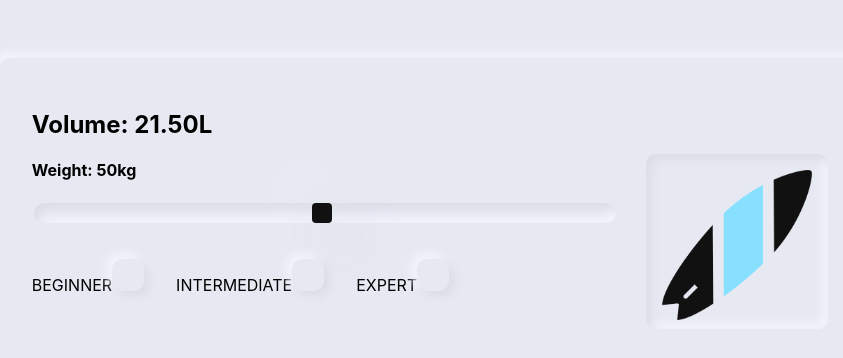
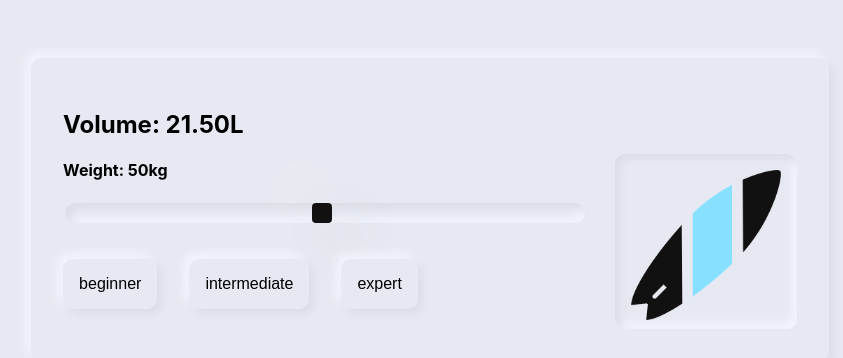
Before and after one commit to f-bog/surfboard-calculator, a React (Create React App) app: page / in a window 1280 px wide. Shown: the top 358 px of the page, without its empty margins (210-1053 px from the left). Built offline with nearby package versions, Linux system fonts and the light colour scheme.

Commit message:
changed radio inputs into buttons

```diff
--- a/src/App.css
+++ b/src/App.css
@@ -5,7 +5,6 @@
   padding: 2rem;
   margin: 50px auto;
   border-radius: 10px;
-
   background: #e7e9f2;
   box-shadow: 5px 5px 10px #dbdde6, -5px -5px 10px #f3f5fe;
 }
@@ -36,7 +35,7 @@ input.button {
   cursor: pointer;
 }
 
-input.button:checked {
+input.button:active {
   background: #e7e9f2;
   box-shadow: inset 5px 5px 10px #dbdde6, inset -5px -5px 10px #f3f5fe;
   color: #53c7f0;
--- a/src/components/Calculator.js
+++ b/src/components/Calculator.js
@@ -1,7 +1,7 @@
 import React, { useState } from 'react';
 
 import RangeSlider from './RangeSlider';
-import RadioButton from './RadioButton';
+import SkillButton from './SkillButton';
 
 function Calculator() {
   const [weight, setWeight] = useState(50);
@@ -30,9 +30,9 @@ function Calculator() {
       <h2>Volume: {(weight * skill).toFixed(2) + 'L'}</h2>
       <h4>Weight: {weight + 'kg'}</h4>
       <RangeSlider value={weight} handler={handleWeight} min='40' />
-      <RadioButton value='beginner' handler={handleButton} />
-      <RadioButton value='intermediate' handler={handleButton} />
-      <RadioButton value='expert' handler={handleButton} />
+      <SkillButton value='beginner' handler={handleButton} />
+      <SkillButton value='intermediate' handler={handleButton} />
+      <SkillButton value='expert' handler={handleButton} />
     </div>
   );
 }
--- a/src/components/RadioButton.js
+++ /dev/null
@@ -1,18 +0,0 @@
-import React from 'react';
-
-const RadioButton = (props) => {
-  return (
-    <label>
-      {props.value.toUpperCase()}
-      <input
-        className='button'
-        name='skill'
-        type='radio'
-        value={props.value}
-        onClick={props.handler}
-      ></input>
-    </label>
-  );
-};
-
-export default RadioButton;
```
